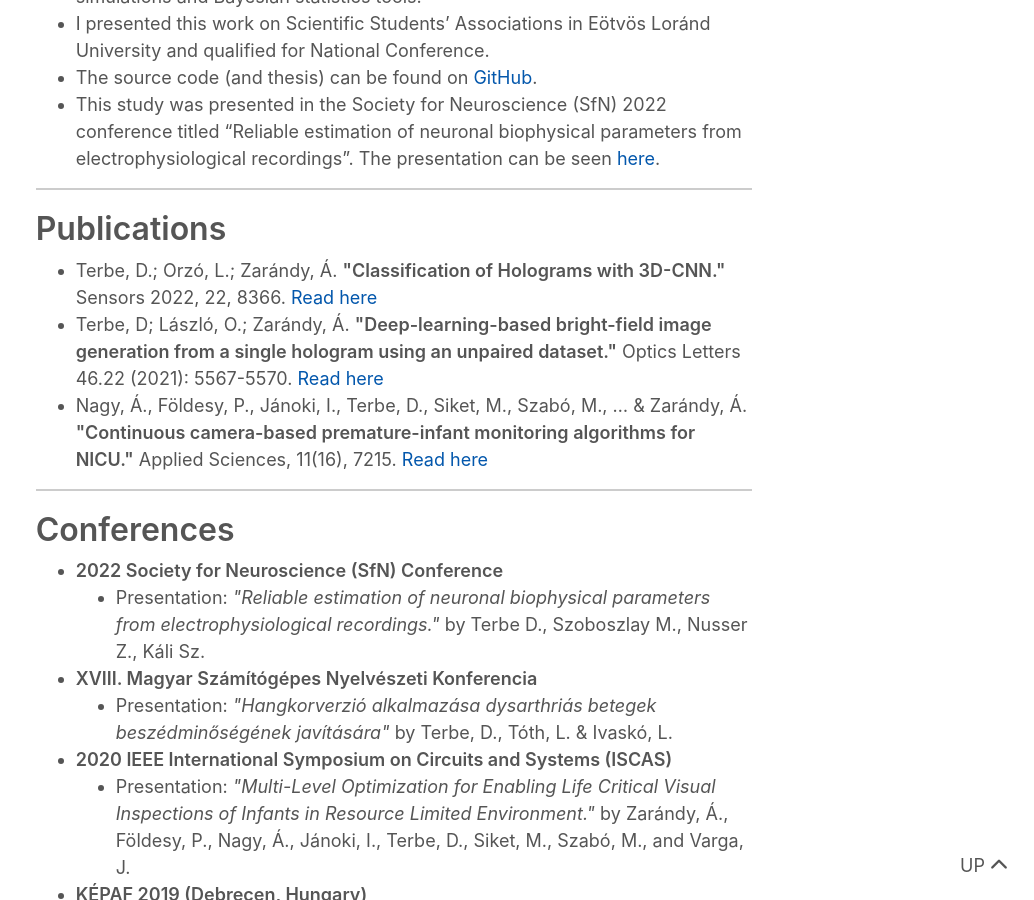
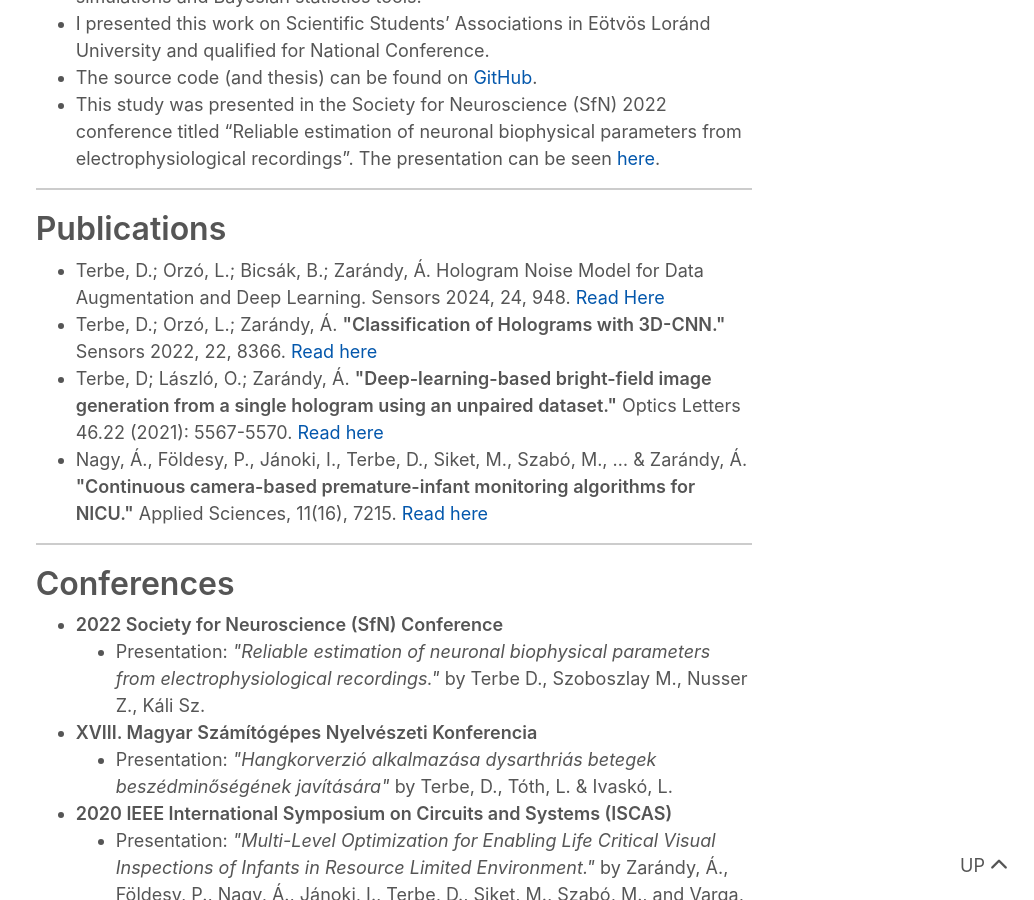
Before and after one commit to terbed/blog, a Jekyll site: the page built from _pages/about.md, in a window 1280 px wide and 900 px high, scrolled down 3209 px. Shown: the whole window, without its empty margins (246-1280 px from the left). Built offline with Jekyll 4.4.1, drawn with Linux system fonts in a browser that asks for light colours; nearby versions of some CDN libraries; comment, search, counter and statistics services are not loaded.

Commit message:
update publications list

```diff
--- a/_pages/about.md
+++ b/_pages/about.md
@@ -91,6 +91,7 @@ __Computational Neuroscience Workgroup, Budapest, Hungary__
 
 ## Publications
 
+- Terbe, D.; Orzó, L.; Bicsák, B.; Zarándy, Á. Hologram Noise Model for Data Augmentation and Deep Learning. Sensors 2024, 24, 948. [Read Here](https://doi.org/10.3390/s24030948)
 - Terbe, D.; Orzó, L.; Zarándy, Á. **"Classification of Holograms with 3D-CNN."** Sensors 2022, 22, 8366. [Read here](https://doi.org/10.3390/s22218366)
 - Terbe, D; László, O.; Zarándy, Á. **"Deep-learning-based bright-field image generation from a single hologram using an unpaired dataset."** Optics Letters 46.22 (2021): 5567-5570. [Read here](https://eprints.sztaki.hu/10150/1/Terbe_5567_32478142_ny.pdf)
 - Nagy, Á., Földesy, P., Jánoki, I., Terbe, D., Siket, M., Szabó, M., ... & Zarándy, Á. **"Continuous camera-based premature-infant monitoring algorithms for NICU."** Applied Sciences, 11(16), 7215. [Read here](https://www.mdpi.com/2076-3417/11/16/7215)
```
